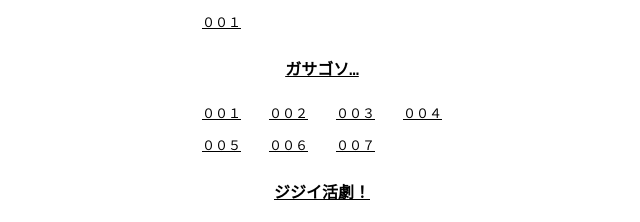
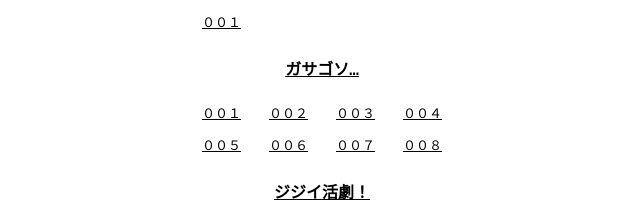
Before and after one commit to himanahanntaa/himanahanntaa, a plain HTML site: page index.html in a window 1280 px wide. Shown: the part 1040-1262 px from the top of the page, 318-958 px from the left. Drawn offline with Linux system fonts and the light colour scheme.

Commit message:
index.html

```diff
--- a/index.html
+++ b/index.html
@@ -189,6 +189,7 @@
   <a href="https://www.youtube.com/watch?v=_p8DST7-HL8" target="_self">００５</a>
   <a href="https://www.youtube.com/watch?v=tS_-8CvXg2M" target="_self">００６</a>
   <a href="https://www.youtube.com/watch?v=uSJblM68I3A" target="_self">００７</a>
+  <a href="https://www.youtube.com/watch?v=kli4WRw7QEs" target="_self">００８</a>
 </div>
 <h3><a href="https://www.youtube.com/@himanahanntaa/search?query=%E3%82%B8%E3%82%B8%E3%82%A4%E6%B4%BB%E5%8A%87%EF%BC%81" target="_self">ジジイ活劇！</a></h3>
 <div class="number-list">
```
